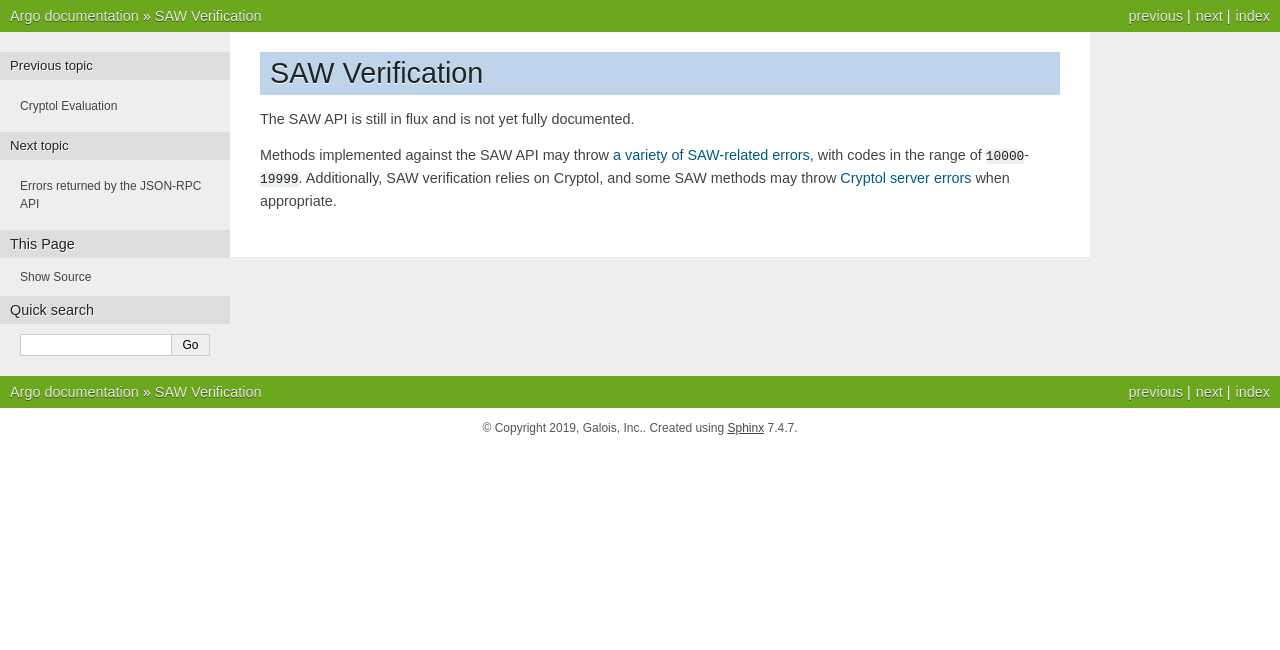
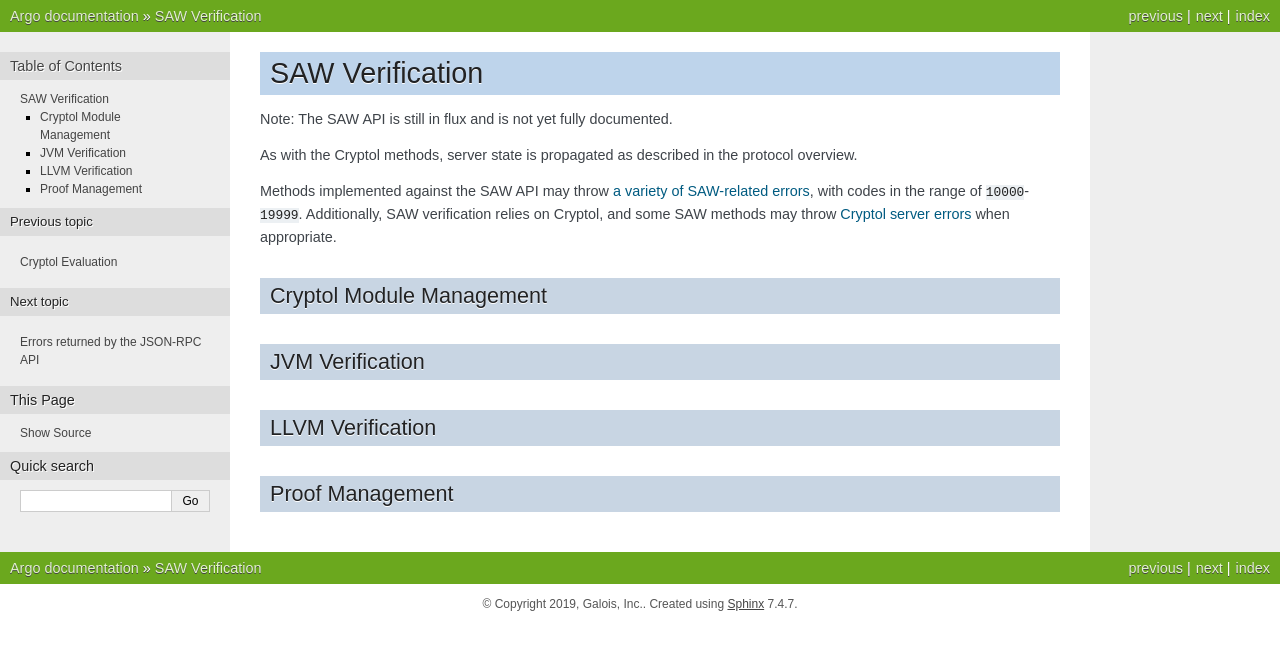
Before and after one commit to GaloisInc/argo, a Sphinx documentation site: the page built from docs/SAW.rst, in a window 1280 px wide. Shown: the top 650 px of the page. Built offline with Sphinx 7.4.7, drawn with Linux system fonts in a browser that asks for light colours.

Commit message:
Top-level headings and some extra flavor text for SAW protocol

```diff
--- a/docs/SAW.rst
+++ b/docs/SAW.rst
@@ -2,9 +2,24 @@
 SAW Verification
 ================
 
-The SAW API is still in flux and is not yet fully documented.
+Note: The SAW API is still in flux and is not yet fully documented.
+
+As with the Cryptol methods, server state is propagated as described in the
+protocol overview.
 
 Methods implemented against the SAW API may throw :ref:`a variety of SAW-related
 errors <saw-server-errors>`, with codes in the range of ``10000``-``19999``.
 Additionally, SAW verification relies on Cryptol, and some SAW methods may throw
 :ref:`Cryptol server errors <cryptol-server-errors>` when appropriate.
+
+Cryptol Module Management
+=========================
+
+JVM Verification
+================
+
+LLVM Verification
+=================
+
+Proof Management
+================
```
